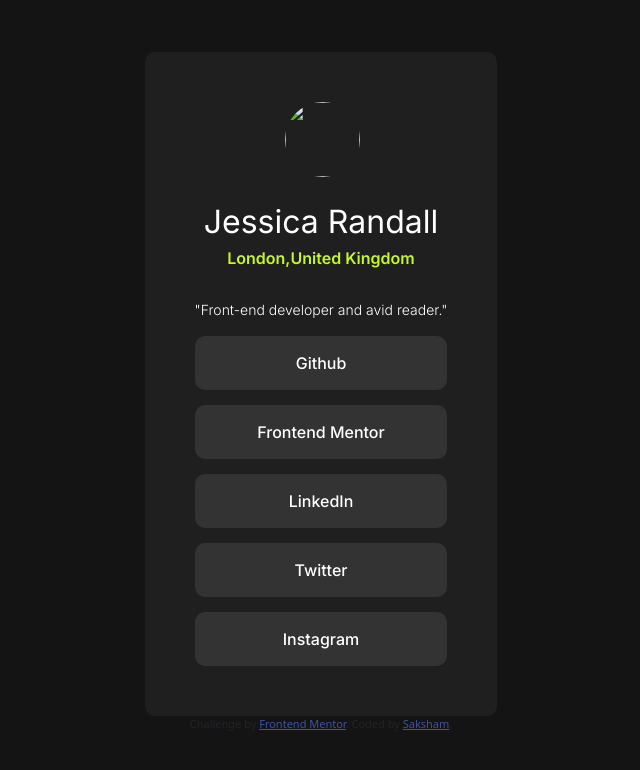
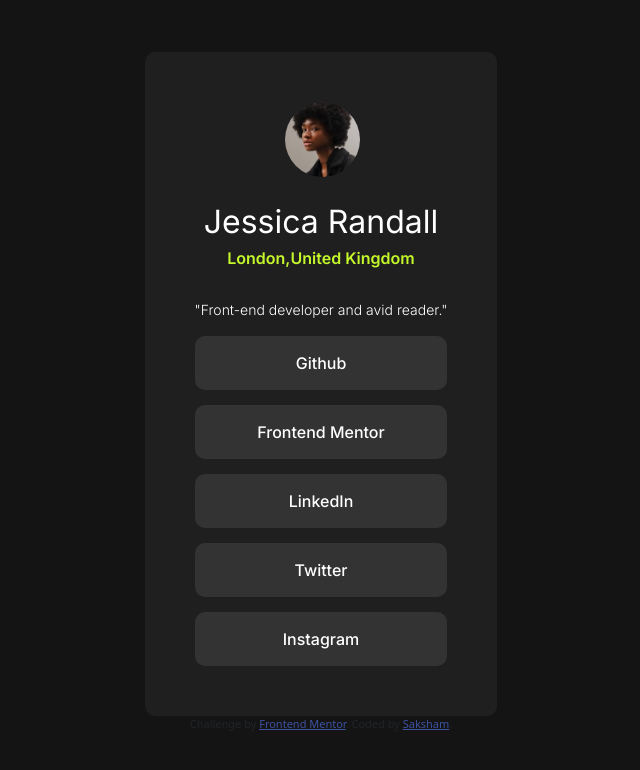
Before and after one commit to codersam108/responsive-social-links-profile, a plain HTML site: page index.html in a window 1280 px wide. Shown: the whole page, without its empty margins (319-959 px from the left). Drawn offline with nearby package versions, Linux system fonts and the light colour scheme.

Commit message:
Update index.html

```diff
--- a/index.html
+++ b/index.html
@@ -318,7 +318,7 @@
   <div class="outer">
   <div class="full">
     <div>
-    <img class="im" src="./assets/images/avatar-jessica.jpeg">
+    <img class="im" src="./avatar-jessica.jpeg" alt="Jessica Image">
     <h1>Jessica Randall</h1>
     <h2>London,United Kingdom</h2>
     <p>"Front-end developer and avid reader."</p>
```
